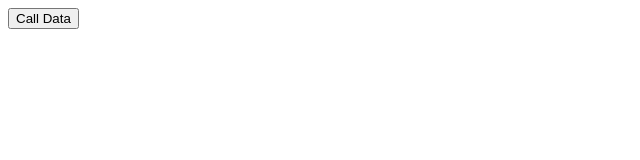
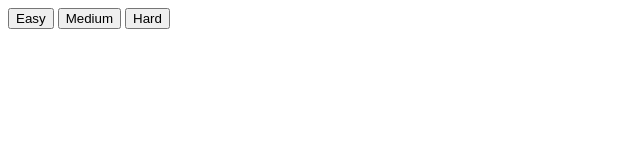
Before and after one commit to mazaherm/trivia-game, a website built with webpack: page src/public/index.html in a window 1280 px wide. Shown: the whole page, without its empty margins (0-640 px from the left). Built offline with nearby package versions, Linux system fonts and the light colour scheme.

Commit message:
calls api based on difficulty TODO: create an app.js where all functions are called TODO: abstract the api call function into its own folder

```diff
--- a/src/app/index.js
+++ b/src/app/index.js
@@ -1,15 +1,5 @@
-import axios from 'axios'
+import { selectDifficulty } from './selectDifficulty/selectDifficulty'
 
-let difficulty = 'easy'
+// TEMP - all functions are called here
 
-const btn = document.getElementById('btn')
-
-btn.addEventListener('click', () => {
-  axios.get(`https://opentdb.com/api.php?amount=1&difficulty=${difficulty}`)
-    .then(response => {
-    console.log(response.data.results[0])
-  })
-    .catch(error => {
-    console.log(error)
-  })
-})
+selectDifficulty()
--- /dev/null
+++ b/src/app/selectDifficulty/selectDifficulty.js
@@ -0,0 +1,26 @@
+import axios from 'axios'
+
+/**
+ * This allows the user to select the games difficulty and call
+ * the first question from the API based on the difficulty level.
+ * This then starts the game.
+ */
+export const selectDifficulty = () => {
+  const easy = document.getElementById('easy'),
+        medium = document.getElementById('medium'),
+        hard = document.getElementById('hard')
+
+  easy.onclick = () => callAPIData('easy')
+  medium.onclick = () => callAPIData('medium')
+  hard.onclick = () => callAPIData('hard')
+
+  const callAPIData = difficulty => {
+    axios.get(`https://opentdb.com/api.php?amount=1&difficulty=${difficulty}`)
+      .then(response => {
+      console.log(response)
+    })
+      .catch(error => {
+      console.error(error)
+    })
+  }
+}
--- a/src/public/index.html
+++ b/src/public/index.html
@@ -7,6 +7,10 @@
   <title>Trivia Game</title>
 </head>
 <body>
-  <button id='btn'>Call Data</button>
+  <div id='difficulty'>
+    <button id='easy'>Easy</button>
+    <button id='medium'>Medium</button>
+    <button id='hard'>Hard</button>
+  </div>
 </body>
 </html>
```
